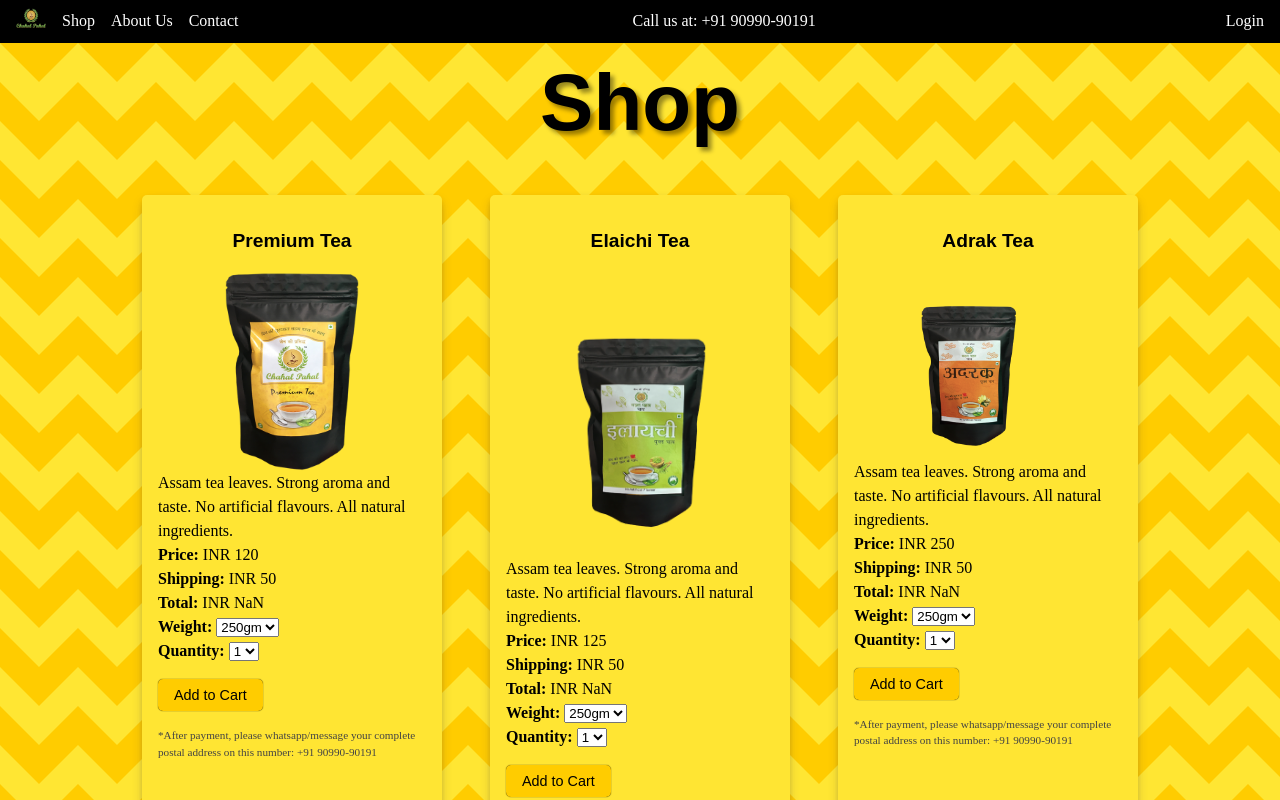
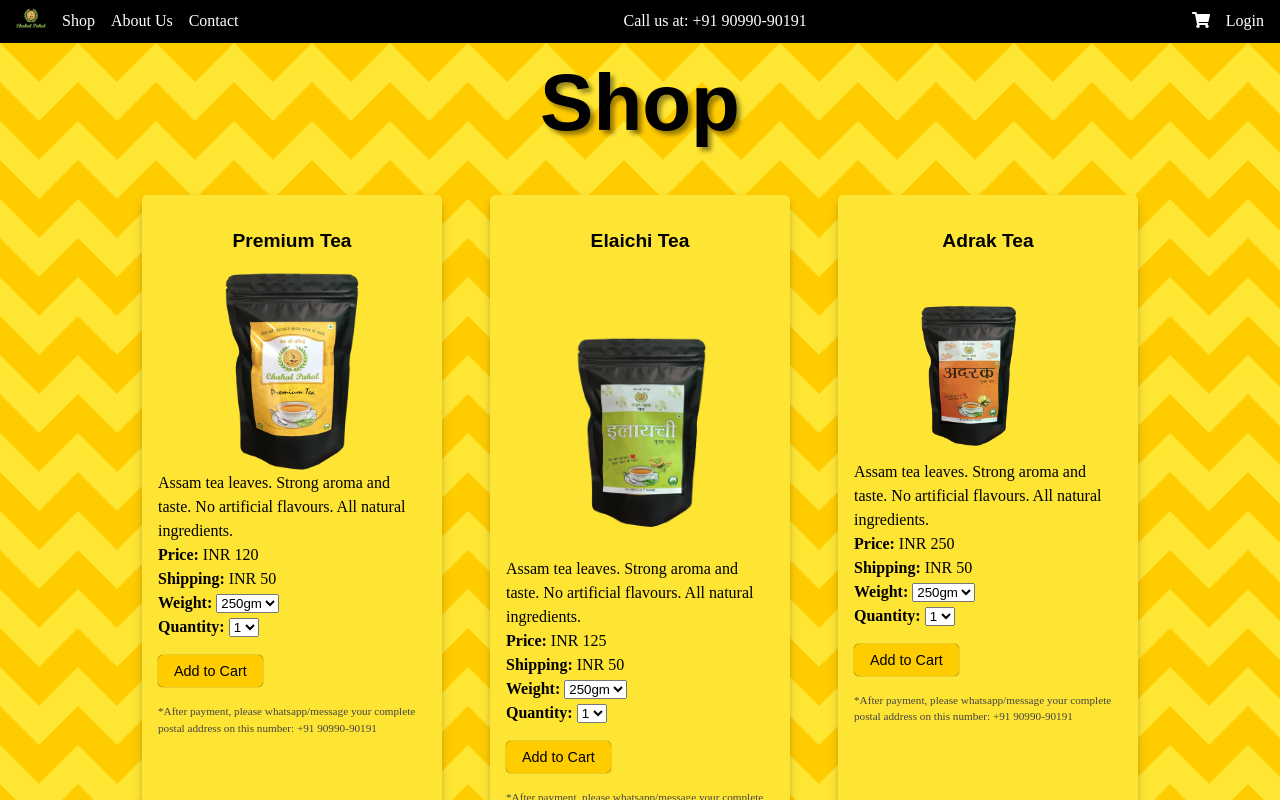
Before and after one commit to bharat-patodi/chahalPahalTea, a Next.js app: page /shop in a window 1280 px wide. Shown: the top 800 px of the page. Built offline with nearby package versions, Linux system fonts and the light colour scheme.

Commit message:
Add icons globally

```diff
--- a/pages/_app.tsx
+++ b/pages/_app.tsx
@@ -8,6 +8,17 @@
 import "@fortawesome/fontawesome-svg-core/styles.css";
 config.autoAddCss = false;
 // For FontAwesome
+
+
+// Testing putting this code from index.tsx here
+import { FontAwesomeIcon } from "@fortawesome/react-fontawesome";
+import { faShoppingCart, faBars } from "@fortawesome/free-solid-svg-icons";
+import { fab } from "@fortawesome/free-brands-svg-icons";
+import { library } from "@fortawesome/fontawesome-svg-core";
+library.add(fab, faShoppingCart, faBars);
+
+
+// Testing putting this code from index.tsx here
 
 function MyApp({ Component, pageProps }: AppProps) {
   const [state, setState] = useState({
--- a/pages/index.tsx
+++ b/pages/index.tsx
@@ -5,11 +5,6 @@
 import Header from "../components/Header";
 import Footer from "../components/Footer";
 import Card from "../components/Card";
-import { FontAwesomeIcon } from "@fortawesome/react-fontawesome";
-import { faShoppingCart, faBars } from "@fortawesome/free-solid-svg-icons";
-import { fab } from "@fortawesome/free-brands-svg-icons";
-import { library } from "@fortawesome/fontawesome-svg-core";
-library.add(fab, faShoppingCart, faBars);
 
 const Home: NextPage = () => {
   return (
--- a/pages/shop.tsx
+++ b/pages/shop.tsx
@@ -24,7 +24,6 @@
           <ProductView id="masalaChai" />
         </section>
       </main>
-
       <Footer />
     </>
   );
@@ -75,10 +74,6 @@
         <p>
           <span className={styles.highlightText}>Shipping:</span> INR{" "}
           {cart[props.id].shipping}
-        </p>
-        <p>
-          <span className={styles.highlightText}>Total:</span> INR{" "}
-          {cart[props.id].shipping + props.price}
         </p>
         <form>
           <label htmlFor="">
```
Also changed, not shown: context/XyzContext.jsx (line endings or trailing spaces).
